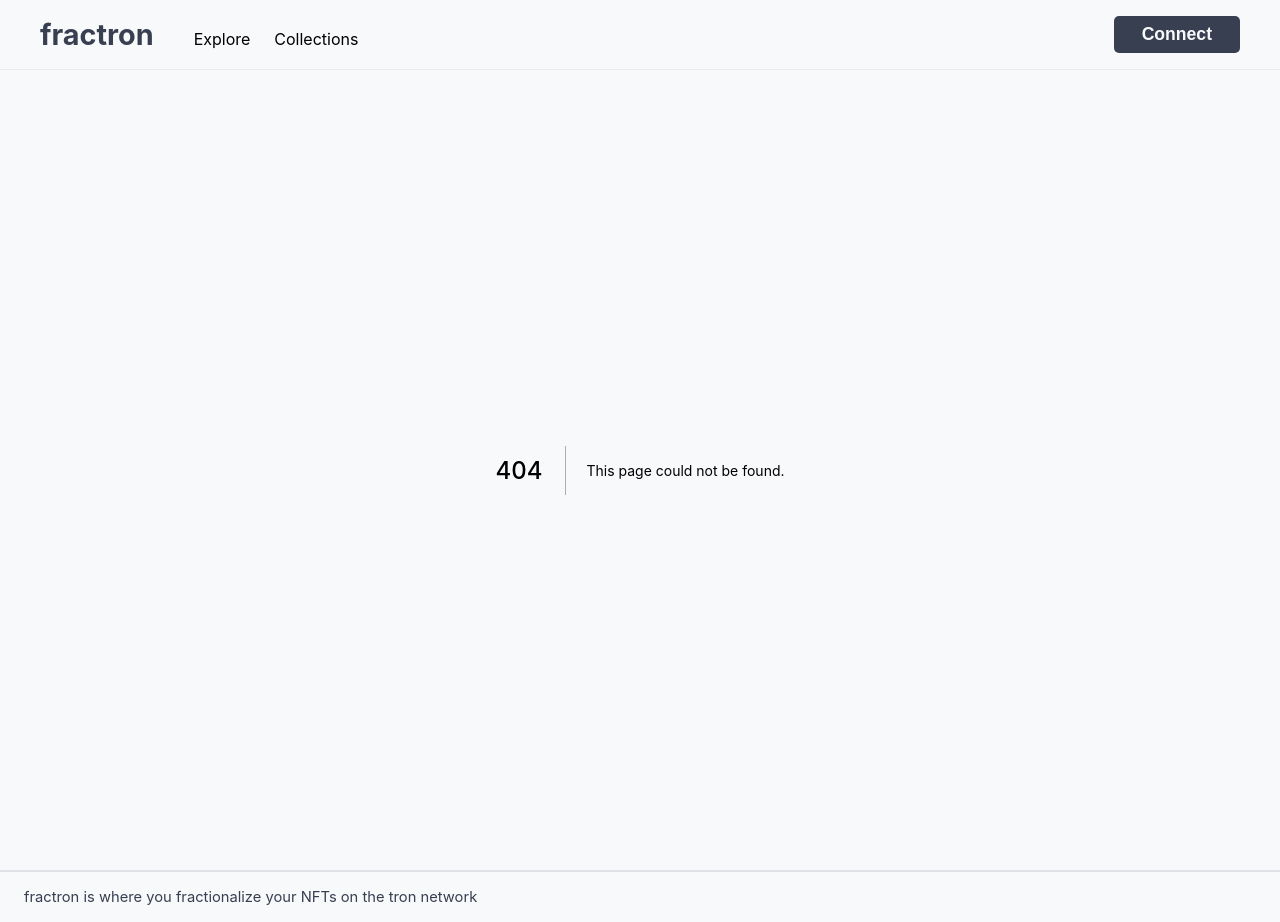
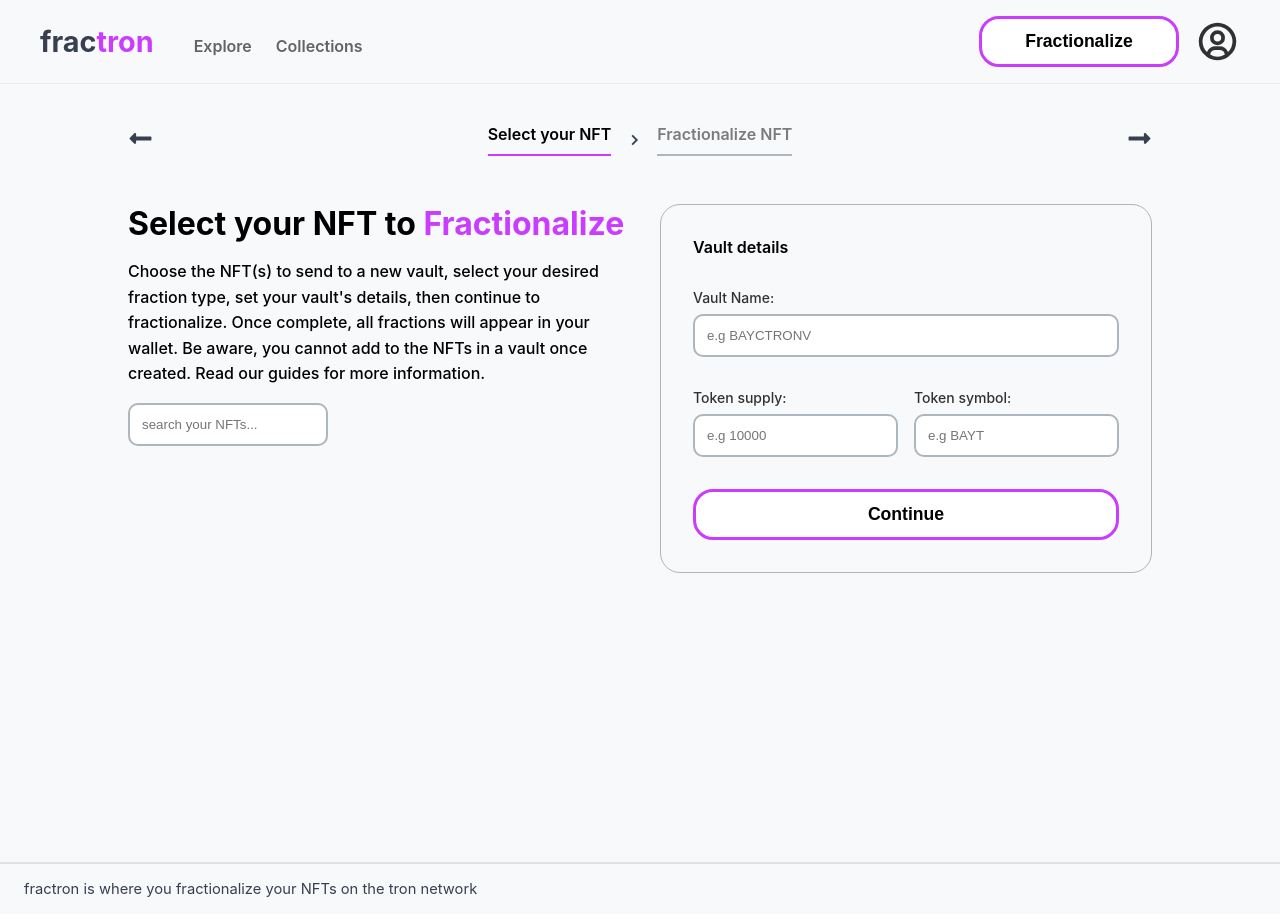
Before and after one commit to 0xradulov/fractron, a Next.js app in the folder frontend/: page /fractionalize in a window 1280 px wide. Before the commit this address had no page. Built offline with nearby package versions, Linux system fonts and the light colour scheme.

Commit message:
fractionalize ui

```diff
--- /dev/null
+++ b/frontend/components/Buttons.tsx
@@ -0,0 +1,30 @@
+import styled from 'styled-components';
+
+export const PrimaryButton = styled.button`
+  background-color: ${({ theme }) => theme.colors.primary};
+  color: ${({ theme }) => theme.background.primary};
+  padding: 0.5rem 1.75rem;
+  border-radius: 5px;
+  font-size: ${({ theme }) => theme.typeScale.header6};
+  font-weight: 600;
+  cursor: pointer;
+
+  :hover {
+    background-color: ${({ theme }) => theme.colors.secondary};
+  }
+`;
+
+export const SecondaryButton = styled.button`
+  width: 200px;
+  padding: 0.75rem;
+  border-radius: 20px;
+  background-color: white;
+  border: 3px solid ${({ theme }) => theme.colors.secondary};
+  font-size: ${({ theme }) => theme.typeScale.header6};
+  font-weight: 600;
+  :hover {
+    cursor: pointer;
+    color: white;
+    background-color: ${({ theme }) => theme.colors.secondary};
+  }
+`;
--- a/frontend/components/Header.tsx
+++ b/frontend/components/Header.tsx
@@ -1,6 +1,8 @@
 import Link from 'next/link';
 import { useRouter } from 'next/router';
 import styled from 'styled-components';
+import { PrimaryButton, SecondaryButton } from './Buttons';
+import { BiUserCircle } from 'react-icons/bi';
 
 export default function Header() {
   const router = useRouter();
@@ -15,7 +17,9 @@ export default function Header() {
     <Container>
       <LogoContainer>
         <Link href="/">
-          <a className="logo">fractron</a>
+          <a className="logo">
+            frac<span>tron</span>
+          </a>
         </Link>
         <Link href="/explore">
           <a className="choice">Explore</a>
@@ -25,7 +29,13 @@ export default function Header() {
         </Link>
       </LogoContainer>
       <ButtonContainer>
-        <Button>Connect</Button>
+        <Link href="/fractionalize">
+          <a>
+            <SecondaryButton>Fractionalize</SecondaryButton>
+          </a>
+        </Link>
+        <BiUserCircle />
+        {/* <PrimaryButton>Connect</PrimaryButton> */}
       </ButtonContainer>
     </Container>
   );
@@ -52,6 +62,9 @@ const LogoContainer = styled.div`
     font-size: ${({ theme }) => theme.typeScale.header2};
     font-weight: 700;
     margin-right: 1rem;
+    span {
+      color: ${({ theme }) => theme.colors.secondary};
+    }
     :hover {
       cursor: pointer;
     }
@@ -59,29 +72,28 @@ const LogoContainer = styled.div`
 
   .choice {
     padding-top: 0.5rem;
-    font-weight: 400;
+    font-weight: 600;
+    opacity: 0.6;
 
     :hover {
       cursor: pointer;
-      font-weight: 600;
+      opacity: 1;
     }
   }
 `;
 
 const ButtonContainer = styled.div`
-  justify-self: end;
-`;
+  display: flex;
+  align-items: center;
+  gap: 1rem;
 
-const Button = styled.button`
-  background-color: ${({ theme }) => theme.colors.primary};
-  color: ${({ theme }) => theme.background.primary};
-  padding: 0.5rem 1.75rem;
-  border-radius: 5px;
-  font-size: ${({ theme }) => theme.typeScale.header6};
-  font-weight: 600;
-  cursor: pointer;
-
-  :hover {
-    background-color: ${({ theme }) => theme.colors.secondary};
+  svg {
+    height: 45px;
+    width: 45px;
+    opacity: 0.8;
+    :hover {
+      cursor: pointer;
+      opacity: 1;
+    }
   }
 `;
--- a/frontend/package.json
+++ b/frontend/package.json
@@ -13,6 +13,8 @@
     "next": "12.3.1",
     "react": "18.2.0",
     "react-dom": "18.2.0",
+    "react-hook-form": "^7.36.1",
+    "react-icons": "^4.4.0",
     "styled-components": "^5.3.6"
   },
   "devDependencies": {
--- /dev/null
+++ b/frontend/pages/fractionalize.tsx
@@ -0,0 +1,229 @@
+import type { NextPage } from 'next';
+import styled from 'styled-components';
+import { FaLongArrowAltLeft, FaLongArrowAltRight } from 'react-icons/fa';
+import { BiChevronRight } from 'react-icons/bi';
+import { useState } from 'react';
+import { useForm, SubmitHandler } from 'react-hook-form';
+import { PrimaryButton, SecondaryButton } from '../components/Buttons';
+
+const Home: NextPage = () => {
+  const [currentStage, setCurrentStage] = useState('select');
+  const { register, handleSubmit, watch, formState } = useForm<any>();
+  const onSubmit: SubmitHandler<any> = async (data) => {
+    console.log(data);
+  };
+  return (
+    <Outer>
+      <div className="wrapper">
+        <ProgressBar>
+          <div className="navigate">
+            <FaLongArrowAltLeft />
+          </div>
+          <div className="state">
+            <Stage isActive={currentStage == 'select'}>
+              <p>Select your NFT</p>
+            </Stage>
+            <BiChevronRight />
+            <Stage isActive={currentStage == 'fractionalize'}>
+              <p>Fractionalize NFT</p>
+            </Stage>
+          </div>
+          <div className="navigate">
+            <FaLongArrowAltRight />
+          </div>
+        </ProgressBar>
+        <Content>
+          <Left>
+            <h1>
+              Select your NFT to <span>Fractionalize</span>
+            </h1>
+            <p>
+              Choose the NFT(s) to send to a new vault, select your desired
+              fraction type, set your vault&apos;s details, then continue to
+              fractionalize. Once complete, all fractions will appear in your
+              wallet. Be aware, you cannot add to the NFTs in a vault once
+              created. Read our guides for more information.
+            </p>
+            <input placeholder="search your NFTs..." />
+          </Left>
+          <Right>
+            <StyledForm onSubmit={handleSubmit(onSubmit)}>
+              <p className="header">Vault details</p>
+
+              <div className="single">
+                <label>Vault Name:</label>
+                <input
+                  className="name"
+                  placeholder="e.g BAYCTRONV"
+                  {...register('name', { required: true })}
+                />
+              </div>
+              <Double>
+                <div>
+                  <label>Token supply:</label>
+                  <input
+                    placeholder="e.g 10000"
+                    {...register('supply', { required: true })}
+                  />
+                </div>
+
+                <div>
+                  <label>Token symbol:</label>
+                  <input
+                    placeholder="e.g BAYT"
+                    {...register('symbol', { required: true })}
+                  />
+                </div>
+              </Double>
+              {formState.errors.resolutionSource && (
+                <span>This field is required</span>
+              )}
+              <Button type="submit">Continue</Button>
+            </StyledForm>
+          </Right>
+        </Content>
+      </div>
+    </Outer>
+  );
+};
+
+const Button = styled.button`
+  padding: 0.75rem;
+  border-radius: 20px;
+  background-color: white;
+  border: 3px solid ${({ theme }) => theme.colors.secondary};
+  font-size: ${({ theme }) => theme.typeScale.header6};
+  font-weight: 600;
+  :hover {
+    cursor: pointer;
+    color: white;
+    background-color: ${({ theme }) => theme.colors.secondary};
+  }
+`;
+
+const Double = styled.div`
+  display: flex;
+  gap: 1rem;
+  div {
+    display: flex;
+    flex-direction: column;
+    gap: 0.5rem;
+  }
+`;
+
+const StyledForm = styled.form`
+  border: 1px solid ${({ theme }) => theme.background.senary};
+  border-radius: 20px;
+  padding: 2rem;
+  display: flex;
+  flex-direction: column;
+  gap: 2rem;
+
+  .header {
+    font-weight: 600;
+  }
+
+  input {
+    padding: 0.75rem;
+    border-radius: 10px;
+    border: 2px solid ${({ theme }) => theme.background.senary};
+  }
+
+  .single {
+    display: flex;
+    flex-direction: column;
+    gap: 0.5rem;
+  }
+
+  label {
+    opacity: 0.8;
+    font-size: 14px;
+    font-weight: 500;
+  }
+`;
+
+const Right = styled.div`
+  display: flex;
+  flex-direction: column;
+  gap: 1rem;
+`;
+
+const Left = styled.div`
+  display: flex;
+  flex-direction: column;
+  gap: 1rem;
+  p {
+    font-weight: 500;
+    line-height: 1.6rem;
+  }
+  span {
+    color: ${({ theme }) => theme.colors.secondary};
+  }
+  input {
+    width: 40%;
+    padding: 0.75rem;
+    border-radius: 10px;
+    border: 2px solid ${({ theme }) => theme.background.senary};
+  }
+`;
+
+const Content = styled.div`
+  width: 80%;
+  display: grid;
+  grid-template-columns: 2fr 1fr;
+  gap: 2rem;
+  margin-top: 3rem;
+`;
+
+const Stage = styled.div<{ isActive: boolean }>`
+  border-bottom: 2px solid
+    ${({ theme, isActive }) =>
+      isActive ? theme.colors.secondary : theme.background.senary};
+  padding-bottom: 10px;
+  p {
+    font-weight: 600;
+    opacity: ${({ theme, isActive }) => (isActive ? 1 : 0.5)};
+  }
+`;
+
+const ProgressBar = styled.div`
+  width: 80%;
+  display: flex;
+  justify-content: space-between;
+  align-items: center;
+  .state {
+    display: flex;
+    align-items: center;
+    gap: 0.75rem;
+
+    svg {
+      color: ${({ theme }) => theme.colors.primary};
+      height: 22px;
+      width: 22px;
+    }
+  }
+  .navigate {
+    svg {
+      color: ${({ theme }) => theme.colors.primary};
+      height: 25px;
+      width: 25px;
+    }
+  }
+`;
+
+const Outer = styled.div`
+  min-height: calc(100vh - 62px);
+  margin-top: 2.5rem;
+  .wrapper {
+    display: flex;
+    flex-direction: column;
+    align-items: center;
+    /* width: 100%; */
+    padding-bottom: 4rem;
+    &.bottom-border {
+      border-bottom: 2px solid ${({ theme }) => theme.background.tertiary};
+    }
+  }
+`;
+
+export default Home;
```
Also changed, not shown: 1 other file (tests, documents, lock files or other folders).
